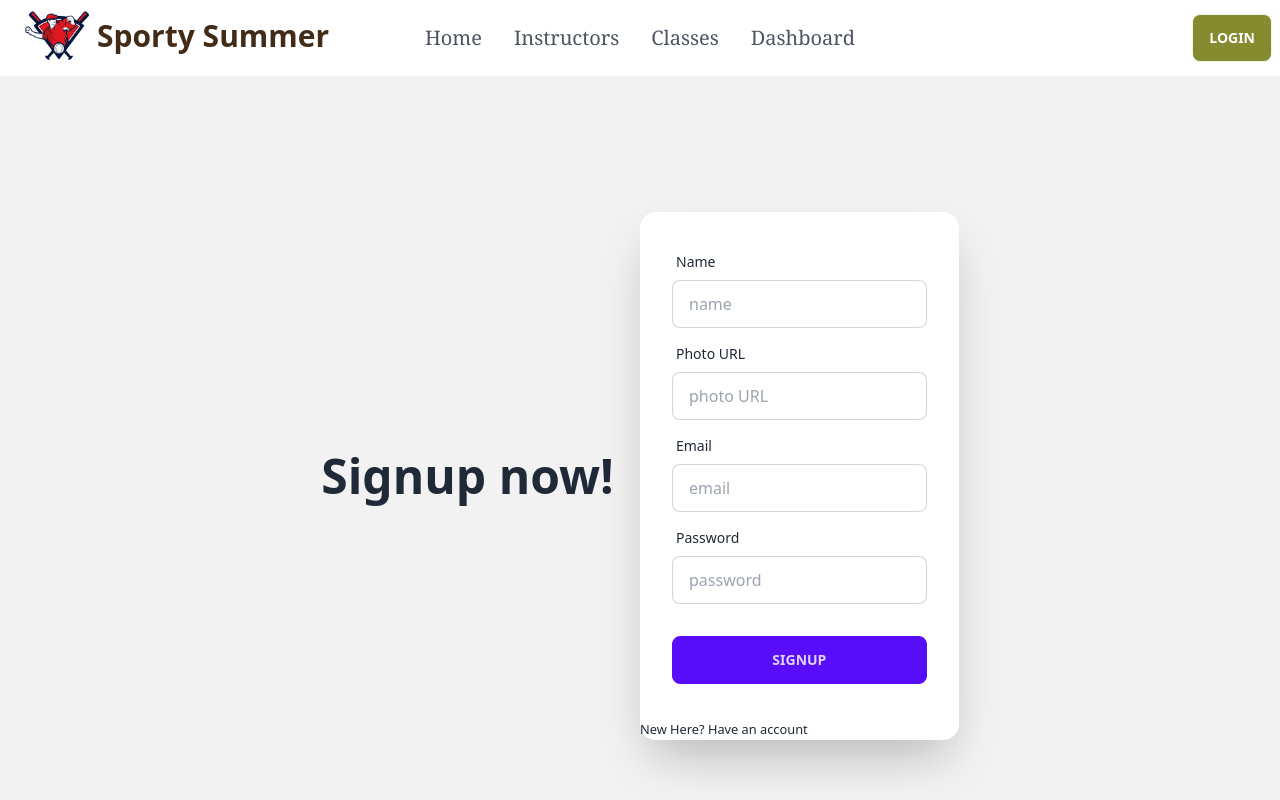
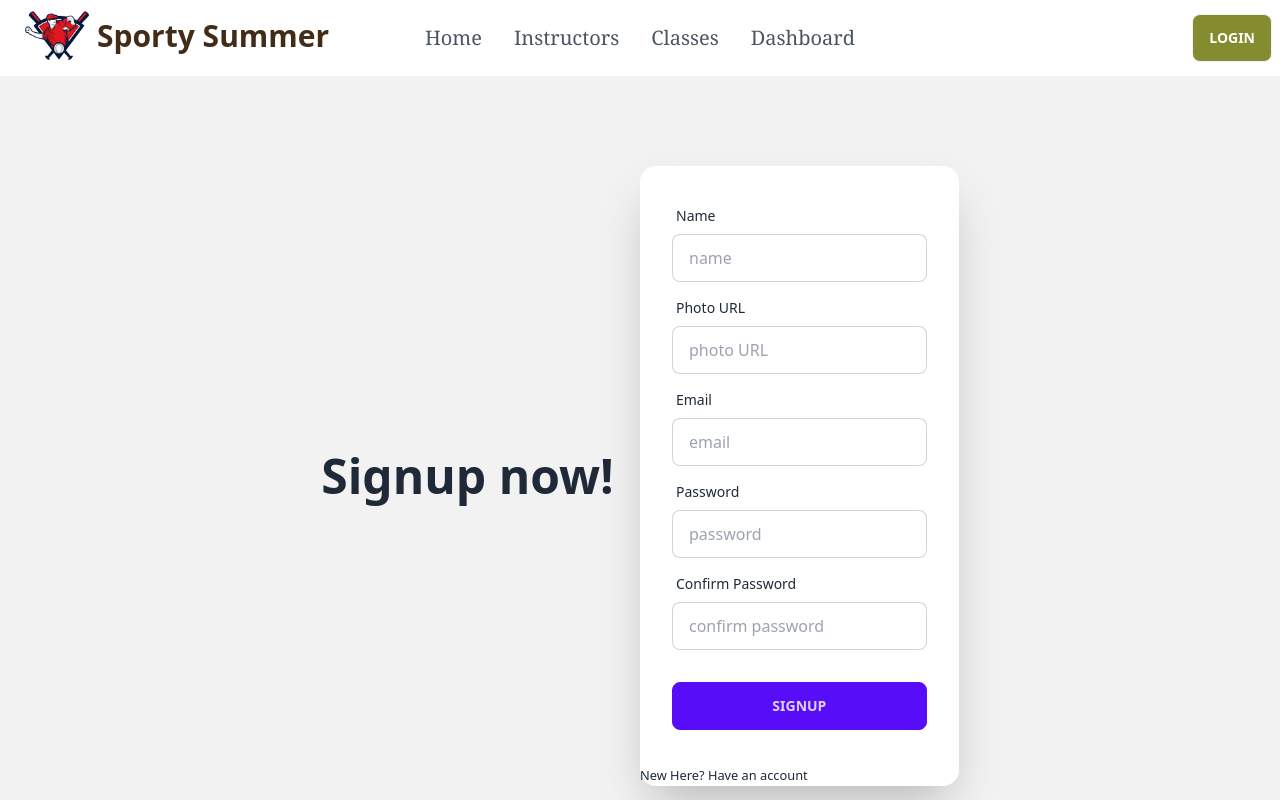
Before and after one commit to Farhad-Tanveer/summer-camp-client, a React (Vite) app: page /register in a window 1280 px wide. Shown: the top 800 px of the page. Built offline with nearby package versions, Linux system fonts and the light colour scheme; no server answers.

Commit message:
added confirm password

```diff
--- a/src/pages/Login/Register.jsx
+++ b/src/pages/Login/Register.jsx
@@ -10,6 +10,7 @@ const Register = () => {
     register,
     handleSubmit,
     reset,
+    watch,
     formState: { errors },
   } = useForm();
 
@@ -18,6 +19,12 @@ const Register = () => {
 
   const onSubmit = (data) => {
     // console.log(data);
+
+    if (data.password !== data.confirmPassword) {
+      Swal.fire("Error", "Passwords do not match", "error");
+      return;
+    }
+
     createUser(data.email, data.password).then((result) => {
       const loggedUser = result.user;
       console.log(loggedUser);
@@ -114,6 +121,30 @@ const Register = () => {
                 )}
               </div>
 
+              <div className="form-control">
+                <label className="label">
+                  <span className="label-text">Confirm Password</span>
+                </label>
+                <input
+                  {...register("confirmPassword", {
+                    required: true,
+                    validate: (value) => value === watch("password"),
+                  })}
+                  type="password"
+                  placeholder="confirm password"
+                  name="confirmPassword"
+                  className="input input-bordered"
+                />
+                {errors.confirmPassword?.type === "required" && (
+                  <span className="text-red-600">
+                    Confirm password is required
+                  </span>
+                )}
+                {errors.confirmPassword?.type === "validate" && (
+                  <span className="text-red-600">Passwords do not match</span>
+                )}
+              </div>
+
               <div className="form-control mt-6">
                 <input
                   className="btn btn-primary"
```
